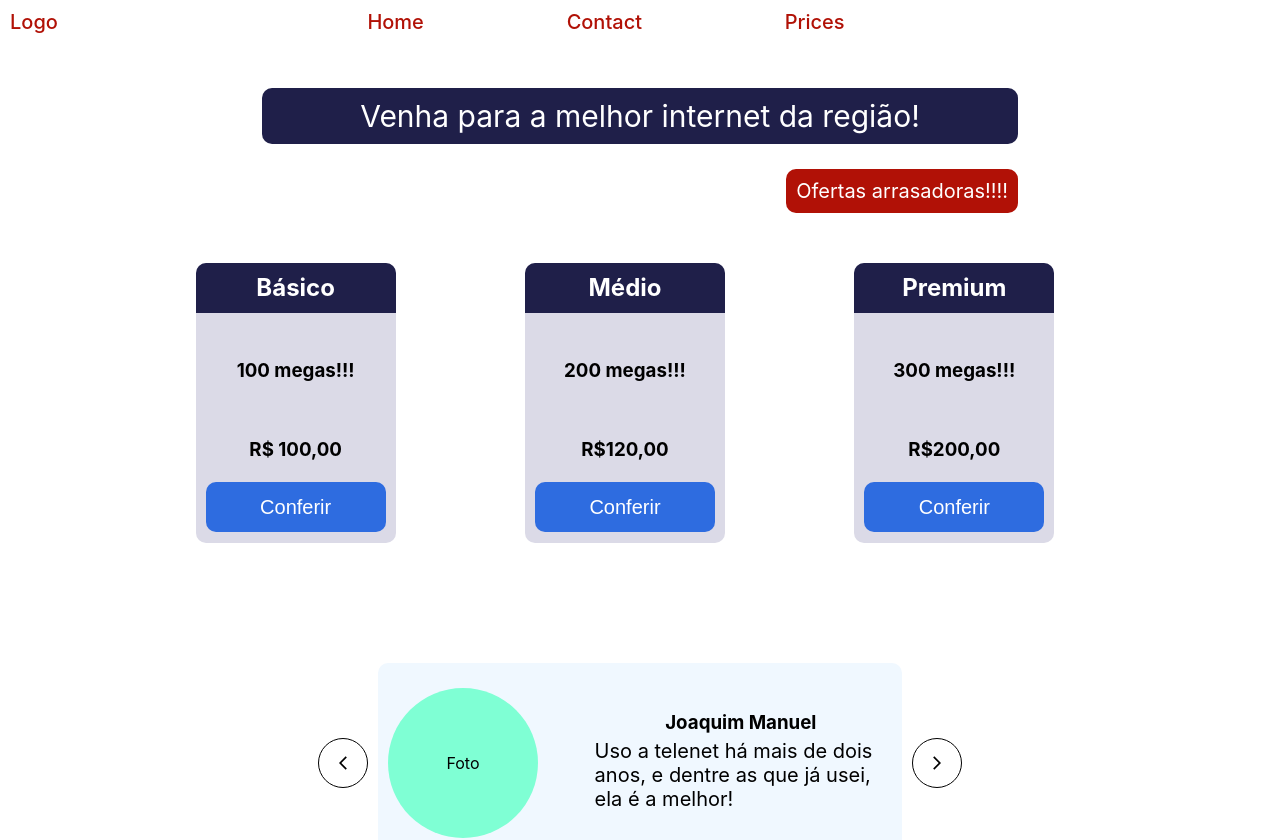
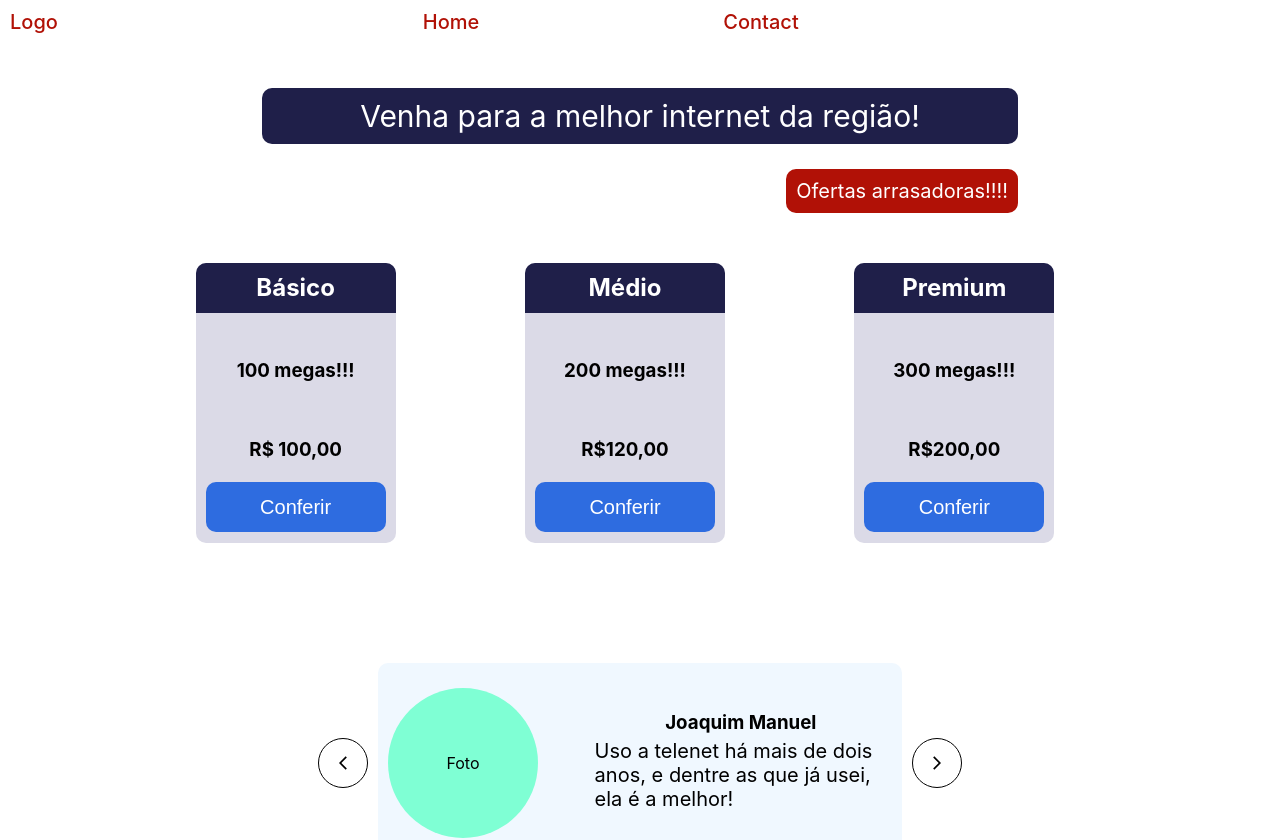
Before and after one commit to Braz99/site-internet, a Next.js app: page / in a window 1280 px wide. Shown: the top 840 px of the page. Built offline with nearby package versions, Linux system fonts and the light colour scheme.

Commit message:
Remove a página prices

```diff
--- a/src/components/Header.jsx
+++ b/src/components/Header.jsx
@@ -25,9 +25,6 @@ export default function MainHeader() {
           <li>
             <Link href="/contact">Contact</Link>
           </li>
-          <li>
-            <Link href="/prices">Prices</Link>
-          </li>
         </ul>
 
         <div className={styles.toggle} onClick={toggleActive}>
--- a/src/pages/prices.jsx
+++ /dev/null
@@ -1,5 +0,0 @@
-import Layout from "../components/Layout";
-
-export default function Prices() {
-  return <Layout title="Prices"> Prices, don't be scared ;) </Layout>;
-}
--- a/styles/components/header.module.css
+++ b/styles/components/header.module.css
@@ -19,7 +19,6 @@
 
 .navbar {
   display: flex;
-  justify-content: center;
   width: 50%;
   margin-left: 30px;
 }
@@ -29,6 +28,11 @@
   width: 100%;
   justify-content: space-around;
   padding: 10px;
+}
+
+.menu li {
+  width: 40%;
+  text-align: center;
 }
 
 .toggle {
```
